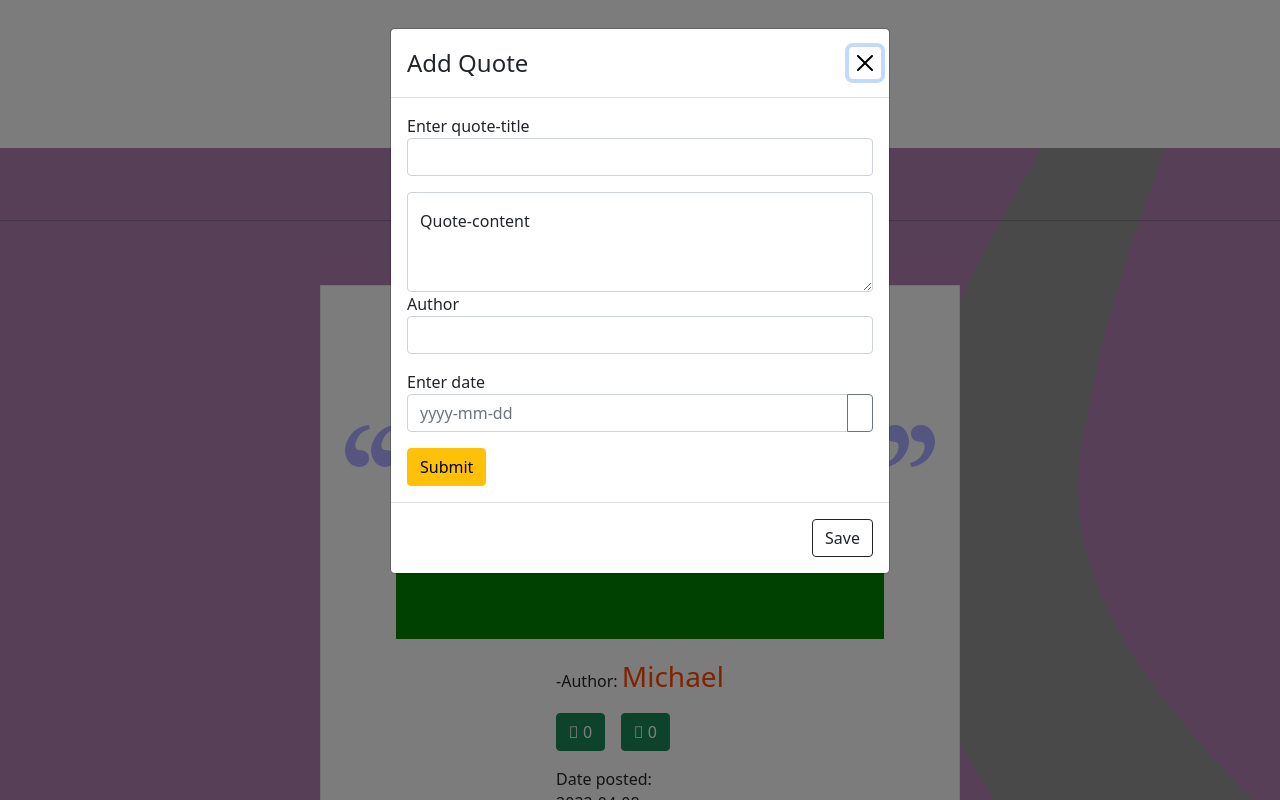
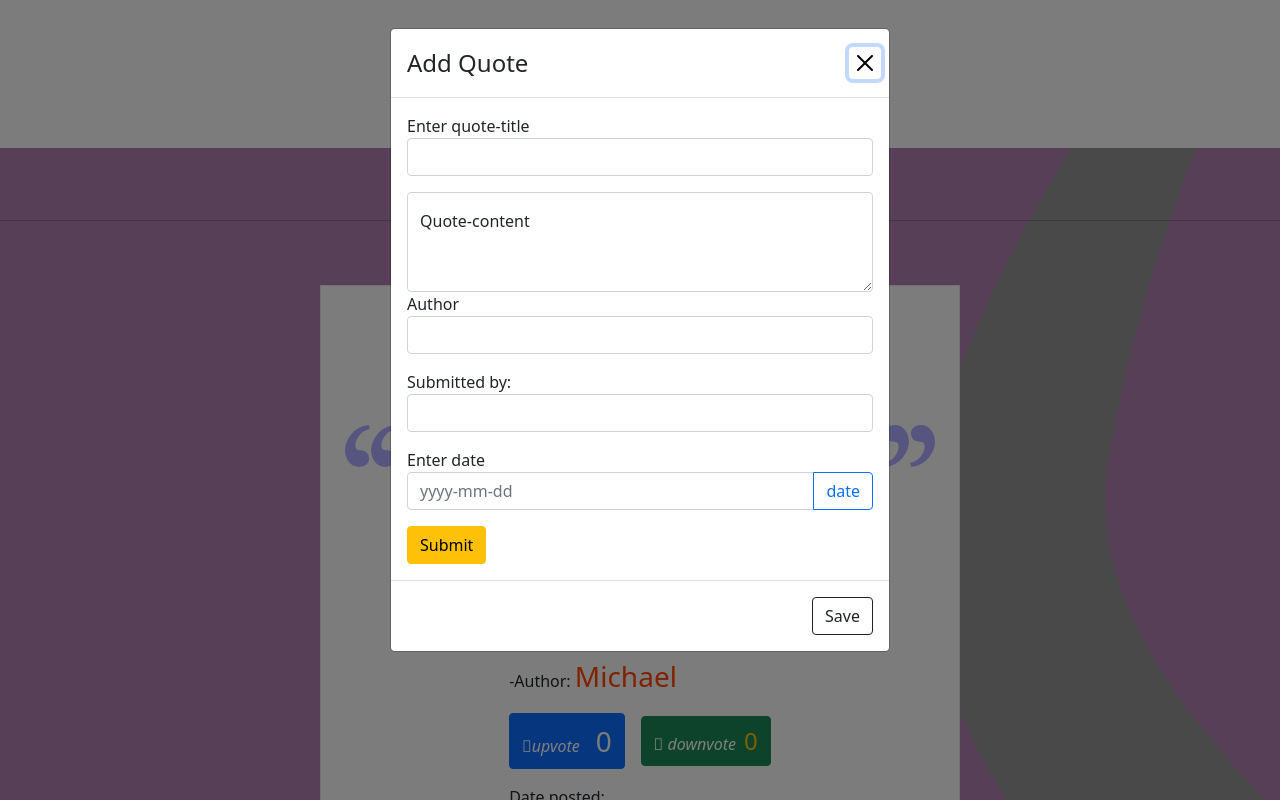
Before and after one commit to Michael-Ogaye/quotes, an Angular app: page / in a window 1280 px wide. Both pictures are taken after a click on the button "Add Quote". Shown: the top 800 px of the page. Built offline with nearby package versions, Linux system fonts and the light colour scheme.

Commit message:
updated quote form

```diff
--- a/angular.json
+++ b/angular.json
@@ -27,9 +27,10 @@
               "src/assets"
             ],
             "styles": [
-              "node_modules/font-awesome/css/font-awesome.css",
+
               "node_modules/bootstrap/dist/css/bootstrap.min.css",
-              "src/styles.css"
+              "src/styles.css",
+              "node_modules/font-awesome/css/font-awesome.css"
 
 
             ],
@@ -98,7 +99,8 @@
               "src/assets"
             ],
             "styles": [
-              "src/styles.css"
+              "src/styles.css",
+              "node_modules/font-awesome/css/font-awesome.css"
             ],
             "scripts": []
           }
--- a/src/app/app.component.html
+++ b/src/app/app.component.html
@@ -37,10 +37,10 @@
       <div class="bot mt-3">
           <p class="">-Author: <span class="fs-3">{{i.author}}</span> </p>
           <div class="bts ">
-              <button (click)="upv(index)"  class="btn btn-success d-inline-block me-3 "> <i class="fa-solid fa-thumbs-up"></i> {{i.upVote}}</button>
+              <button (click)="upv(index)"  class="btn btn-primary d-inline-block me-3 "> <i class="fa-solid fa-thumbs-up">upvote</i> <span class="text-light ms-3 fs-3">{{i.upVote}}</span></button>
 
-              <button (click)="downv(index)" class="btn btn-success"> <i class="fa-brands fa-facebook"></i>
-                {{i.downVote}}</button>
+              <button (click)="downv(index)" class="btn btn-success"> <i class="fa-brands fa-facebook"> downvote</i>
+                <span class="text-warning ms-2 fs-4">{{i.downVote}}</span></button>
 
           </div>
           <div class="dat justify-self-start text-start mt-3"> Date posted:
--- a/src/app/form/form.component.html
+++ b/src/app/form/form.component.html
@@ -28,6 +28,14 @@
           </div>
 
 
+          <div class="mb-3">
+            <label for="sub">Submitted by:</label>
+
+            <input id="sub"  class="form-control" name="sub" ngModel>
+
+          </div>
+
+
 
 
 
@@ -36,7 +44,7 @@
           <div class="input-group">
             <input id="dateOfBirth"  class="form-control" placeholder="yyyy-mm-dd" name="date" ngModel ngbDatepicker #dp="ngbDatepicker">
 
-            <button class="btn btn-outline-secondary calendar" (click)="dp.toggle()" type="button"></button>
+            <button class="btn btn-outline-primary calendar" (click)="dp.toggle()" type="button">date</button>
           </div>
         </div>
         <button class=" btn btn-warning" type="submit">Submit</button>
```
